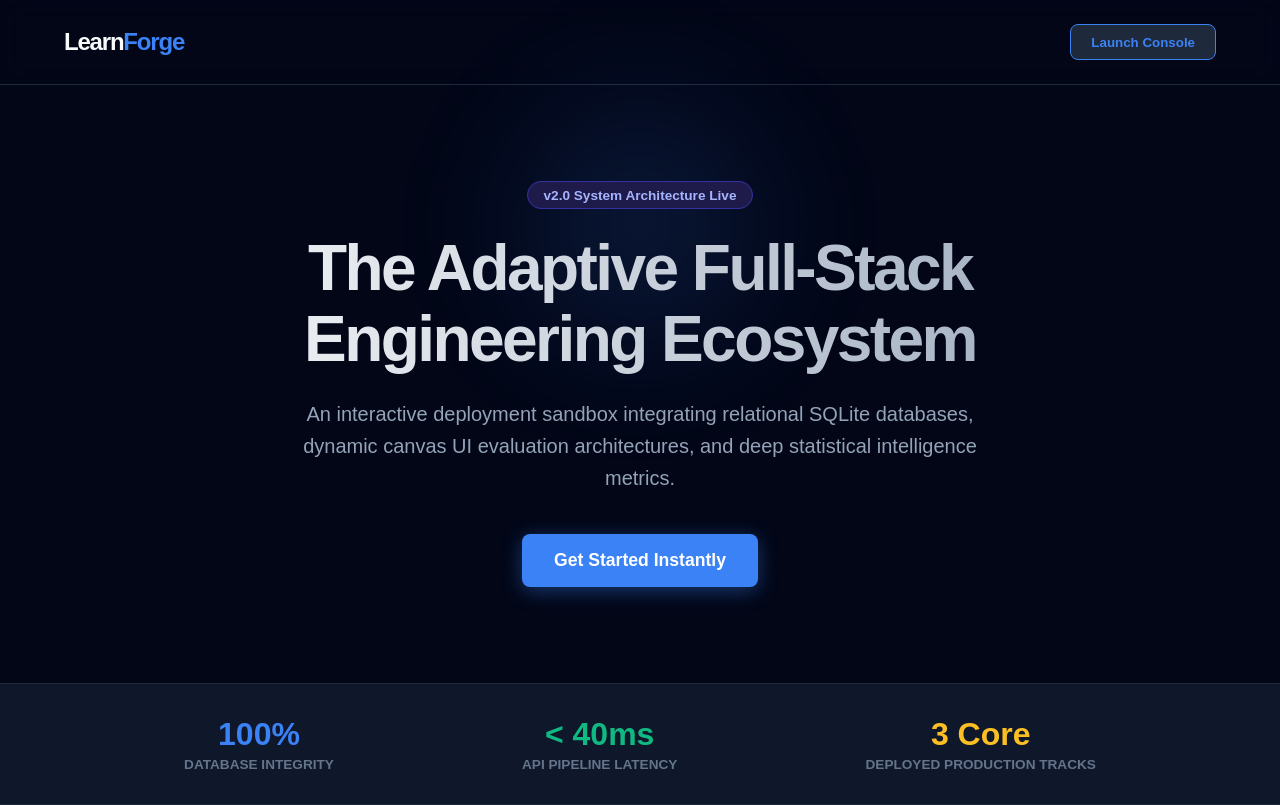
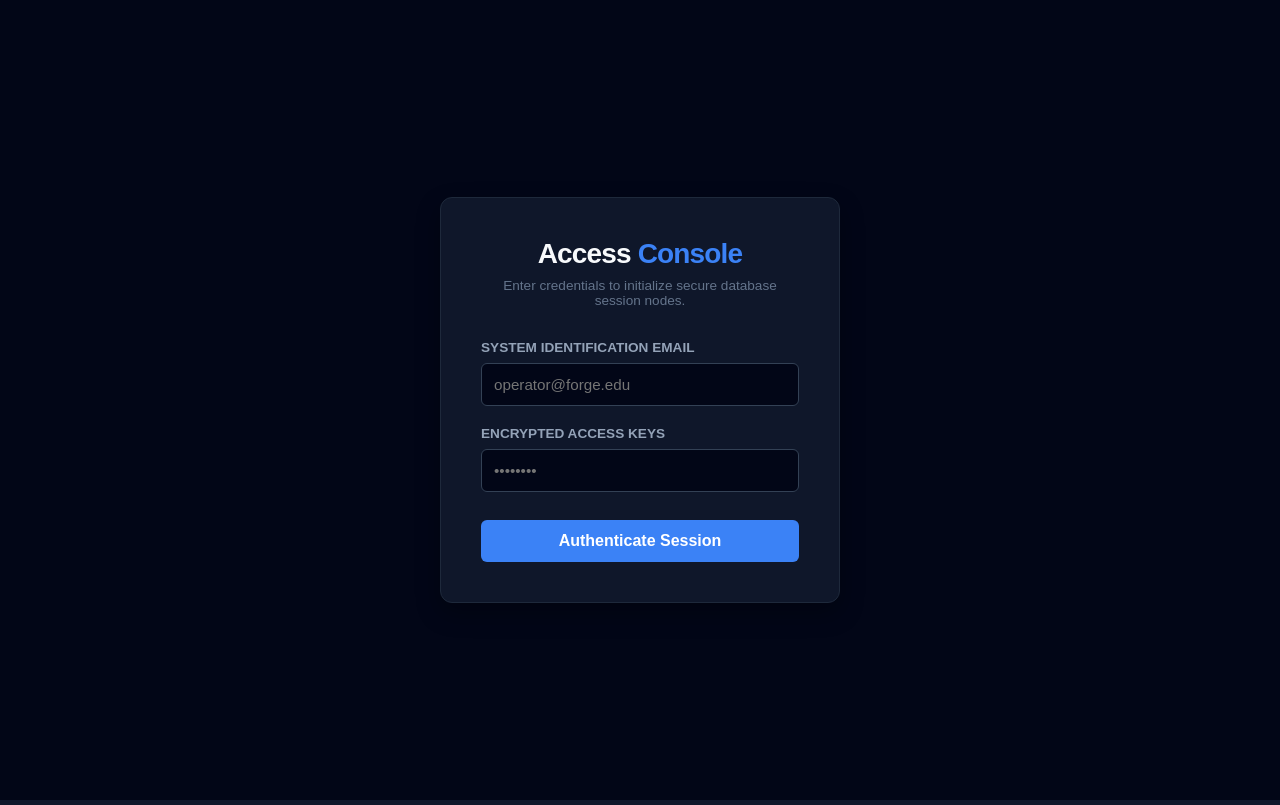
Before and after one commit to ragavisriArmy/LearnForges, a React app in the folder frontend/: page / in a window 1280 px wide. Built offline with nearby package versions, Linux system fonts and the light colour scheme; the HTML template or start-up script is replaced by a standard one.

Commit message:
fix: emergency landing page bypass deployment

```diff
--- a/frontend/src/App.jsx
+++ b/frontend/src/App.jsx
@@ -1,5 +1,4 @@
 import React, { useState, useContext, useEffect } from 'react';
-import Landing from './pages/Landing';
 import Dashboard from './pages/Dashboard';
 import Login from './pages/Login';
 import { AuthContext } from './context/AuthContext';
@@ -8,23 +7,17 @@ export default function App() {
     const auth = useContext(AuthContext) || {};
     const user = auth.user || null;
 
-    // Track state: 'landing' -> 'login' -> 'dashboard'
-    const [currentView, setCurrentView] = useState('landing');
+    // FORCE INITIALIZATION: Start directly on the login console view
+    const [currentView, setCurrentView] = useState('login');
 
-    // If local storage already has an active user session, stay on the dashboard!
+    // If local storage has an active user session, stay locked on the dashboard!
     useEffect(() => {
         if (user) {
             setCurrentView('dashboard');
         }
     }, [user]);
 
-    // 1. PHASE 1: Landing Page
-    if (currentView === 'landing') {
-        if (user) return <Dashboard />;
-        return <Landing onEnterApp={() => setCurrentView('login')} />;
-    }
-
-    // 2. PHASE 2: Login Console
+    // 1. SECURED CONSOLE LOGIN LAYER
     if (currentView === 'login') {
         if (user) return <Dashboard />;
         return (
@@ -35,7 +28,7 @@ export default function App() {
         );
     }
 
-    // 3. PHASE 3: Dashboard Workspace
+    // 2. DASHBOARD WORKSPACE LAYER
     if (currentView === 'dashboard' && !user) {
         return <Login onSuccess={() => setCurrentView('dashboard')} onBypass={() => setCurrentView('dashboard')} />;
     }
```
